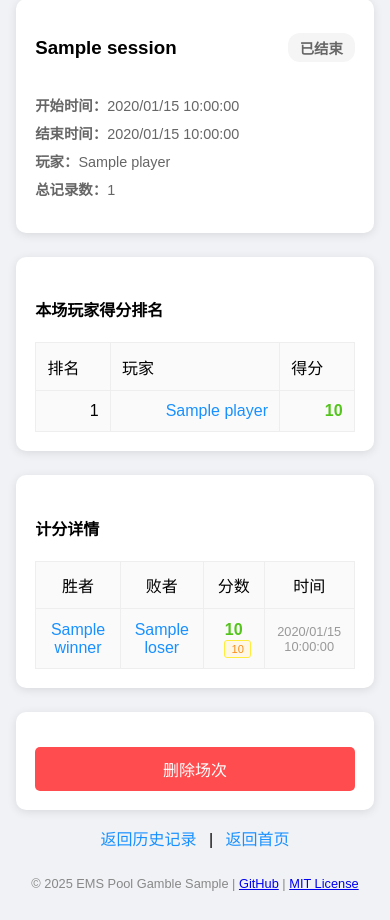
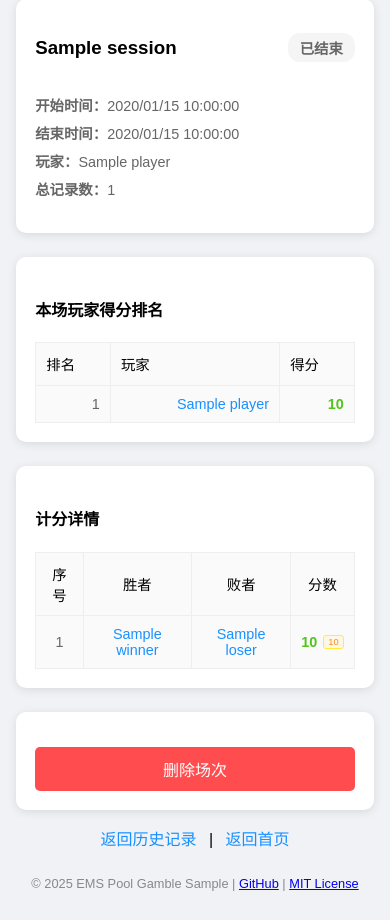
Before and after one commit to xiaoyuin/EMSPoolGamble, a Flask app: template templates/session_detail.html in a window 390 px wide. Shown: the part 96-1016 px from the top of the page. Run offline with Flask 3, Linux system fonts and the light colour scheme; the template is opened without the code that fills it: most values are stand-ins (such as "Sample title", 1, 10 or a date in 2020).

Commit message:
Fix layout issue for special score

```diff
--- a/templates/session_detail.html
+++ b/templates/session_detail.html
@@ -8,9 +8,18 @@
         body { font-family: sans-serif; max-width: 600px; margin: 0 auto; padding: 1em; background-color: #f0f2f5; }
         .card { background: #ffffff; border-radius: 10px; padding: 1.2em; margin-top: 1.5em; box-shadow: 0 2px 10px rgba(0,0,0,0.1); }
         table { width: 100%; border-collapse: collapse; margin-top: 1em; }
-        th, td { border: 1px solid #eee; padding: 0.7em; text-align: center; }
+        th, td { border: 1px solid #eee; padding: 0.7em; text-align: center; vertical-align: middle; }
         th { background: #fafafa; font-weight: 500; }
         tr:nth-child(even) { background-color: #fafafa; }
+        /* 确保分数列不会折行 */
+        td:nth-child(4) {
+            white-space: nowrap;
+        }
+        /* 序号列样式 */
+        td:nth-child(1) {
+            font-weight: 500;
+            color: #666;
+        }
         .header { text-align: center; color: #333; margin-bottom: 1.5em; }
         .links { margin-top: 1em; text-align: center; }
         .links a { color: #1890ff; text-decoration: none; margin: 0 0.5em; }
@@ -49,6 +58,8 @@
             padding: 2px 6px;
             margin-left: 8px;
             font-weight: normal;
+            white-space: nowrap; /* 防止换行 */
+            display: inline-block; /* 确保不会被截断 */
         }
         /* 特殊胜利高亮样式 */
         .player-link.has-small-gold {
@@ -71,6 +82,18 @@
         .player-link.has-big-gold:hover {
             color: #531dab !important;
             -webkit-text-fill-color: #531dab;
+        }
+
+        /* 响应式优化：确保在小屏幕上也不会折行 */
+        @media (max-width: 600px) {
+            table {
+                font-size: 0.9em;
+            }
+            .special-score-tag {
+                font-size: 0.65em;
+                padding: 1px 4px;
+                margin-left: 6px;
+            }
         }
     </style>
 </head>
@@ -135,13 +158,14 @@
         {% if session_data.get('records', session_data.get('rounds', [])) %}
         <table>
             <tr>
+                <th>序号</th>
                 <th>胜者</th>
                 <th>败者</th>
                 <th>分数</th>
-                <th>时间</th>
             </tr>
             {% for r in records %}
             <tr>
+                <td>{{ records|length - loop.index0 }}</td>
                 <td>
                     {% if r.winner_id %}
                     <a href="/player/{{ r.winner_id }}" class="player-link">{{ r.winner }}</a>
@@ -160,13 +184,14 @@
                         {{ r.loser }}
                     {% endif %}
                 </td>
-                <td class="{% if r.score > 0 %}positive{% elif r.score < 0 %}negative{% else %}neutral{% endif %}">
-                    {{ r.score }}
-                    {% if r.special_score %}
-                    <span class="special-score-tag">{{ r.special_score }}</span>
-                    {% endif %}
+                <td class="{% if r.score > 0 %}positive{% elif r.score < 0 %}negative{% else %}neutral{% endif %}" style="white-space: nowrap; vertical-align: middle; display: table-cell;">
+                    <div style="display: flex; align-items: center; justify-content: center;">
+                        <span>{{ r.score }}</span>
+                        {% if r.special_score %}
+                        <span class="special-score-tag">{{ r.special_score }}</span>
+                        {% endif %}
+                    </div>
                 </td>
-                <td class="timestamp" data-utc-time="{{ r.timestamp if r.timestamp else '' }}">{{ r.timestamp if r.timestamp else '' }}</td>
             </tr>
             {% endfor %}
         </table>
```
